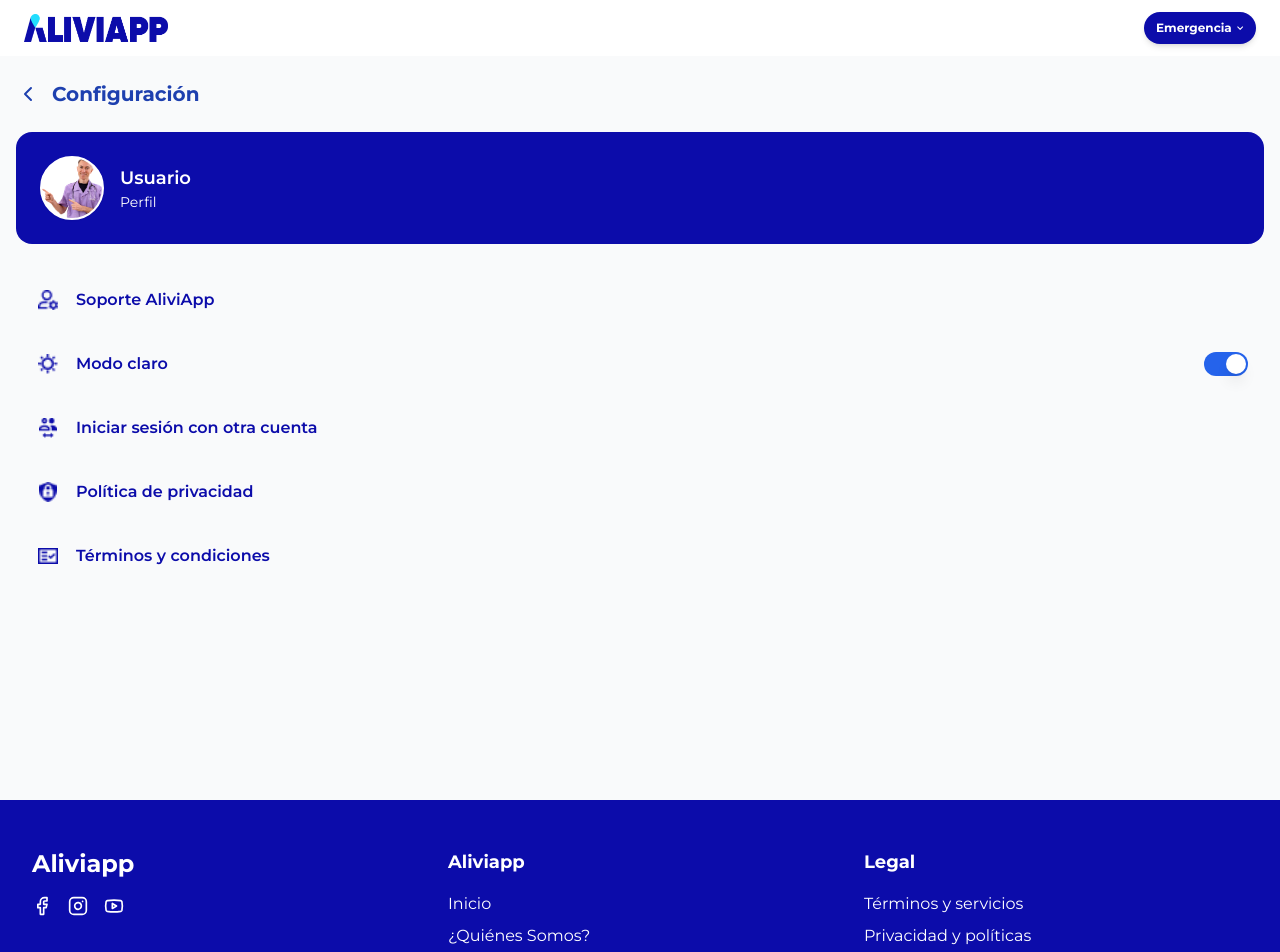
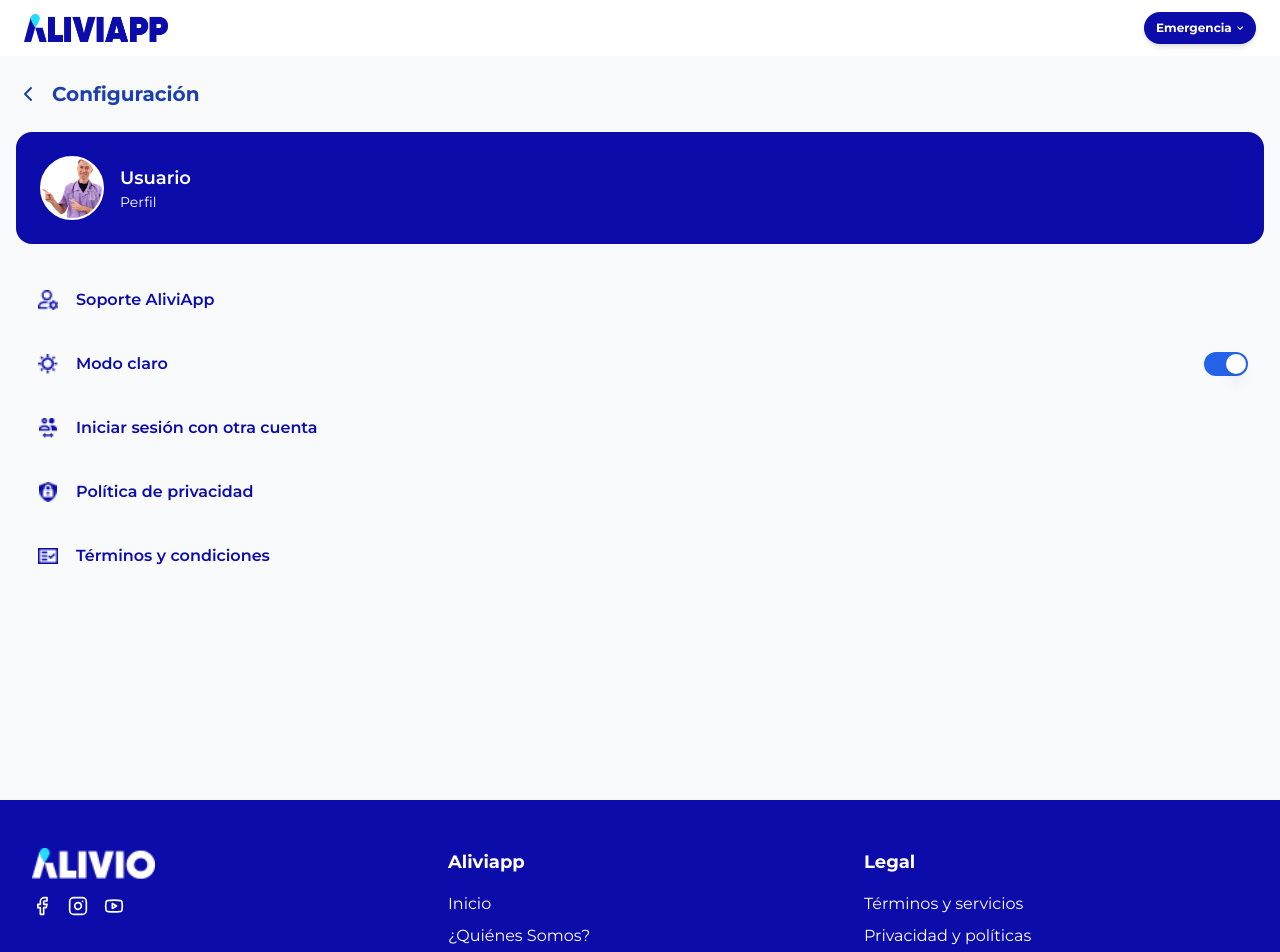
Before and after one commit to ChilyGarcia/alivio, a Next.js app: page /settings in a window 1280 px wide. Shown: the top 952 px of the page. Built offline with nearby package versions, Linux system fonts and the light colour scheme.

Commit message:
fix:image-footer

```diff
--- a/src/components/footer.tsx
+++ b/src/components/footer.tsx
@@ -2,6 +2,7 @@
 
 import React from "react";
 import { Heart, Facebook, Instagram, Youtube } from "lucide-react";
+import Image from "next/image";
 
 export default function Footer() {
   return (
@@ -11,7 +12,13 @@ export default function Footer() {
           {/* Logo and Social Media */}
           <div>
             <div className="flex items-center">
-              <span className="text-2xl font-bold">Aliviapp</span>
+              <Image
+                src="/images/icon-footer.png"
+                alt="Aliviapp"
+                width={80}
+                height={20}
+                className="h-8 w-auto"
+              />
             </div>
             <div className="mt-4 flex gap-4">
               <a href="#" className="text-white hover:text-gray-200">
```
Also changed, not shown: public/images/icon-footer.png (added).
